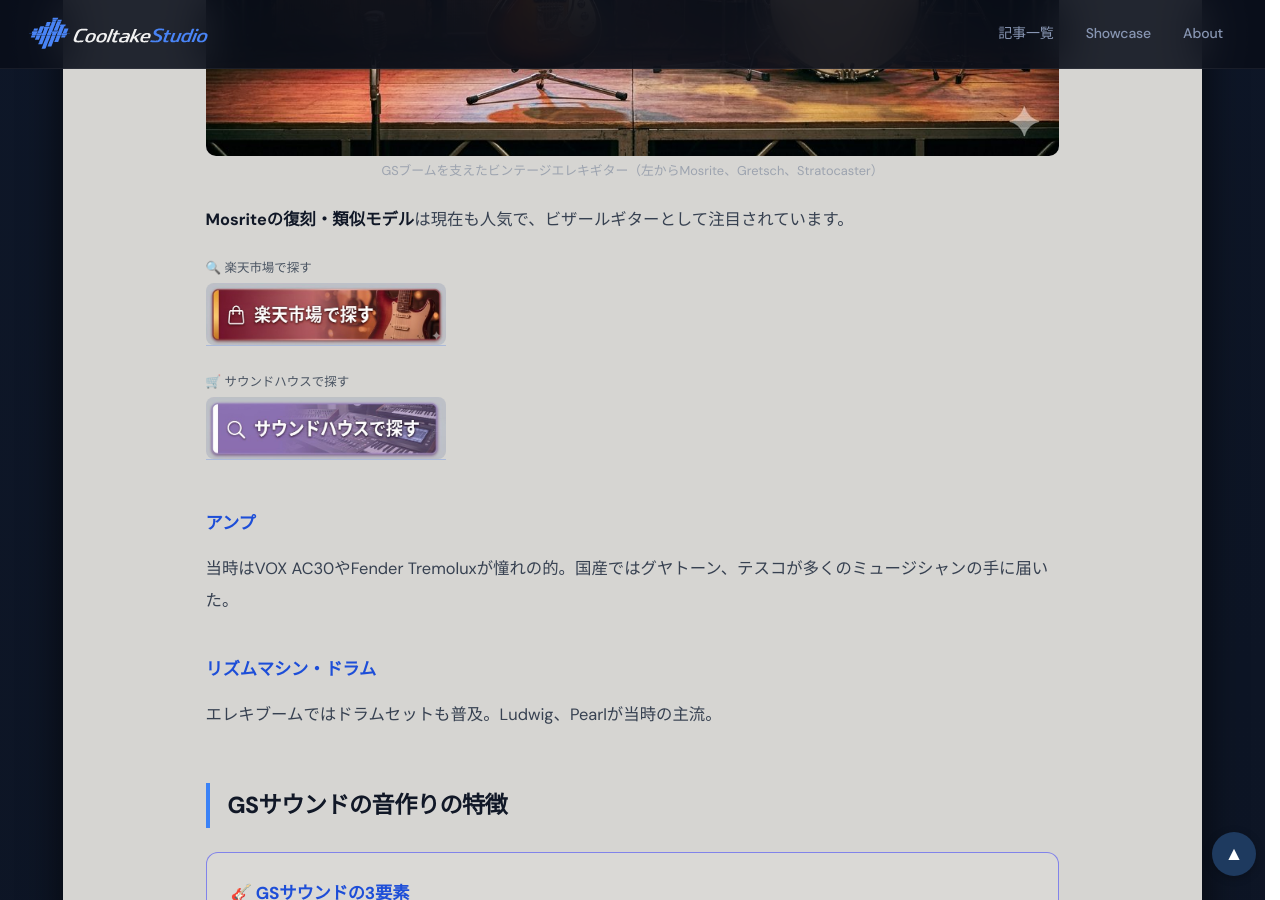
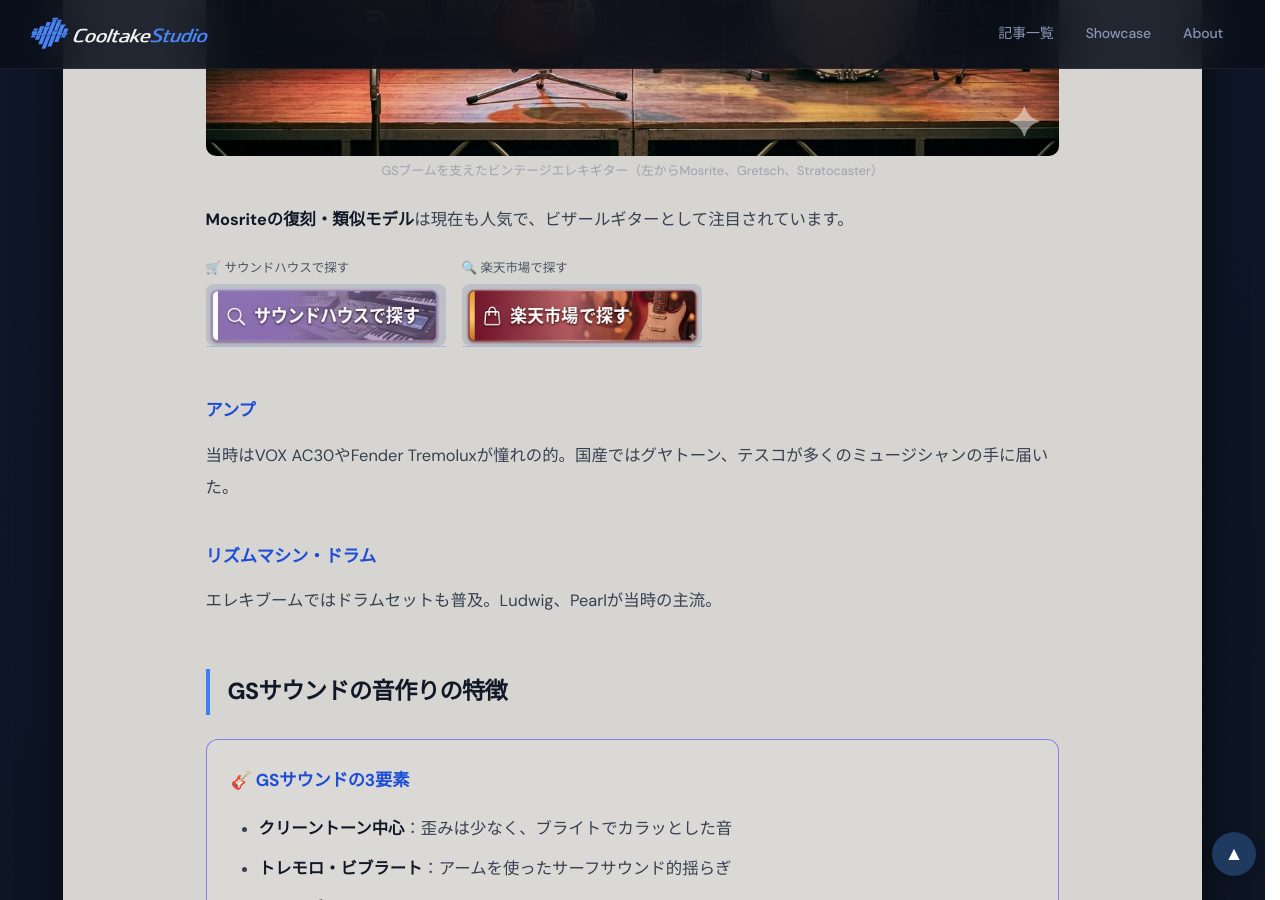
Before and after one commit to cooltake/cooltake-staging, a Jekyll site: the page built from _posts/2026-05-30-japan-music-01-gs-boom.md, in a window 1280 px wide and 900 px high, scrolled down 2578 px. Built offline with Jekyll 4.4.1, drawn with Linux system fonts in a browser that asks for light colours; some web fonts are replaced; some of the changed text lies outside the part shown.

Commit message:
style: fix remaining button patterns in 2026-05-30-japan-music-01-gs-boom.md

```diff
--- a/_posts/2026-05-30-japan-music-01-gs-boom.md
+++ b/_posts/2026-05-30-japan-music-01-gs-boom.md
@@ -56,9 +56,12 @@
 
 **Mosriteの復刻・類似モデル**は現在も人気で、ビザールギターとして注目されています。
 
-<div style="margin:.8rem 0;"><span style="display:block;font-size:.78rem;color:#4b5563;margin-bottom:3px;margin-top:6px;">🔍 楽天市場で探す</span>
-<a href="https://hb.afl.rakuten.co.jp/ichiba/0b15ddc7.28c5c9ed.0b15ddc8.5d23dd4d/?pc=https%3A%2F%2Fsearch.rakuten.co.jp%2Fsearch%2Fmall%2FMosrite%20%E3%82%A8%E3%83%AC%E3%82%AD%E3%82%AE%E3%82%BF%E3%83%BC%20%E3%83%93%E3%83%B3%E3%83%86%E3%83%BC%E3%82%B8%2F" rel="nofollow" referrerpolicy="no-referrer-when-downgrade" style="display:inline-block;text-decoration:none;"><img src="/assets/images/btn-rakuten.jpg" alt="楽天市場で探す" width="240" style="height:auto;border-radius:8px;display:block;"></a></div><div style="margin:.8rem 0;"><span style="display:block;font-size:.78rem;color:#4b5563;margin-bottom:3px;margin-top:6px;">🛒 サウンドハウスで探す</span>
+<div style="display:flex;flex-wrap:wrap;gap:1rem;margin:1rem 0;">
+<div><span style="display:block;font-size:.78rem;color:#4b5563;margin-bottom:4px;">🛒 サウンドハウスで探す</span>
 <a href="https://h.accesstrade.net/sp/cc?rk=01001xqc00os63&url=https%3A%2F%2Fwww.soundhouse.co.jp%2Fsearch%2Findex%3Fs_category_cd%3D130" rel="nofollow" referrerpolicy="no-referrer-when-downgrade" style="display:inline-block;text-decoration:none;"><img src="/assets/images/btn-soundhouse.jpg" alt="サウンドハウスで探す" width="240" style="height:auto;border-radius:8px;display:block;"></a></div>
+<div><span style="display:block;font-size:.78rem;color:#4b5563;margin-bottom:4px;">🔍 楽天市場で探す</span>
+<a href="https://hb.afl.rakuten.co.jp/ichiba/0b15ddc7.28c5c9ed.0b15ddc8.5d23dd4d/?pc=https%3A%2F%2Fsearch.rakuten.co.jp%2Fsearch%2Fmall%2FMosrite%20%E3%82%A8%E3%83%AC%E3%82%AD%E3%82%AE%E3%82%BF%E3%83%BC%20%E3%83%93%E3%83%B3%E3%83%86%E3%83%BC%E3%82%B8%2F" rel="nofollow" referrerpolicy="no-referrer-when-downgrade" style="display:inline-block;text-decoration:none;"><img src="/assets/images/btn-rakuten.jpg" alt="楽天市場で探す" width="240" style="height:auto;border-radius:8px;display:block;"></a></div>
+</div>
 
 ### アンプ
 
@@ -109,9 +112,12 @@
 - **Gretsch Electromatic**：手の届く価格でホロウボディサウンド
 - **Mosrite復刻モデル**：各社から復刻品あり
 
-<div style="margin:.8rem 0;"><span style="display:block;font-size:.78rem;color:#4b5563;margin-bottom:3px;margin-top:6px;">🔍 楽天市場で探す</span>
-<a href="https://hb.afl.rakuten.co.jp/ichiba/0b15ddc7.28c5c9ed.0b15ddc8.5d23dd4d/?pc=https%3A%2F%2Fsearch.rakuten.co.jp%2Fsearch%2Fmall%2FGretsch%20%E3%82%A8%E3%83%AC%E3%82%AD%E3%82%AE%E3%82%BF%E3%83%BC%2F" rel="nofollow" referrerpolicy="no-referrer-when-downgrade" style="display:inline-block;text-decoration:none;"><img src="/assets/images/btn-rakuten.jpg" alt="楽天市場で探す" width="240" style="height:auto;border-radius:8px;display:block;"></a></div><div style="margin:.8rem 0;"><span style="display:block;font-size:.78rem;color:#4b5563;margin-bottom:3px;margin-top:6px;">🛒 サウンドハウスで探す</span>
+<div style="display:flex;flex-wrap:wrap;gap:1rem;margin:1rem 0;">
+<div><span style="display:block;font-size:.78rem;color:#4b5563;margin-bottom:4px;">🛒 サウンドハウスで探す</span>
 <a href="https://h.accesstrade.net/sp/cc?rk=01001xqc00os63&url=https%3A%2F%2Fwww.soundhouse.co.jp%2Fsearch%2Findex%3Fs_category_cd%3D130" rel="nofollow" referrerpolicy="no-referrer-when-downgrade" style="display:inline-block;text-decoration:none;"><img src="/assets/images/btn-soundhouse.jpg" alt="サウンドハウスで探す" width="240" style="height:auto;border-radius:8px;display:block;"></a></div>
+<div><span style="display:block;font-size:.78rem;color:#4b5563;margin-bottom:4px;">🔍 楽天市場で探す</span>
+<a href="https://hb.afl.rakuten.co.jp/ichiba/0b15ddc7.28c5c9ed.0b15ddc8.5d23dd4d/?pc=https%3A%2F%2Fsearch.rakuten.co.jp%2Fsearch%2Fmall%2FGretsch%20%E3%82%A8%E3%83%AC%E3%82%AD%E3%82%AE%E3%82%BF%E3%83%BC%2F" rel="nofollow" referrerpolicy="no-referrer-when-downgrade" style="display:inline-block;text-decoration:none;"><img src="/assets/images/btn-rakuten.jpg" alt="楽天市場で探す" width="240" style="height:auto;border-radius:8px;display:block;"></a></div>
+</div>
 
 ### プラグインでGSサウンドを再現
 
```
